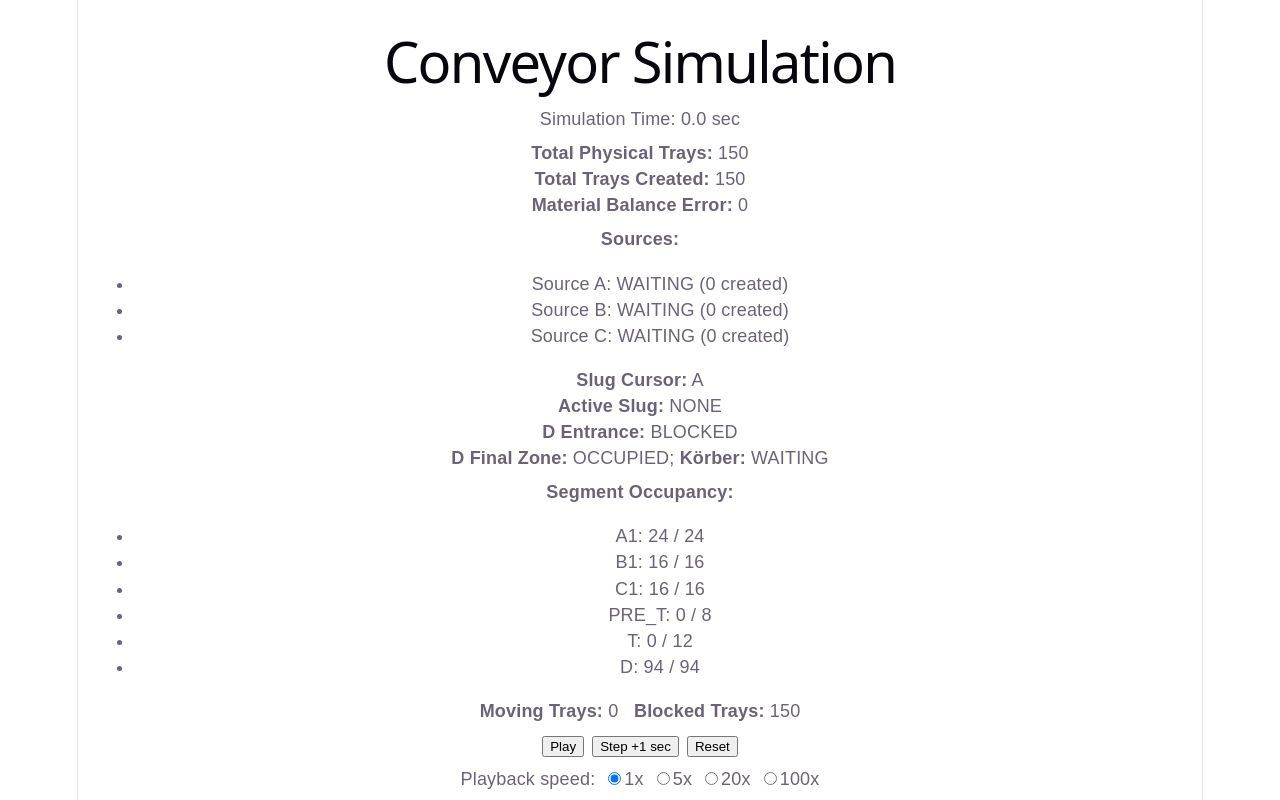
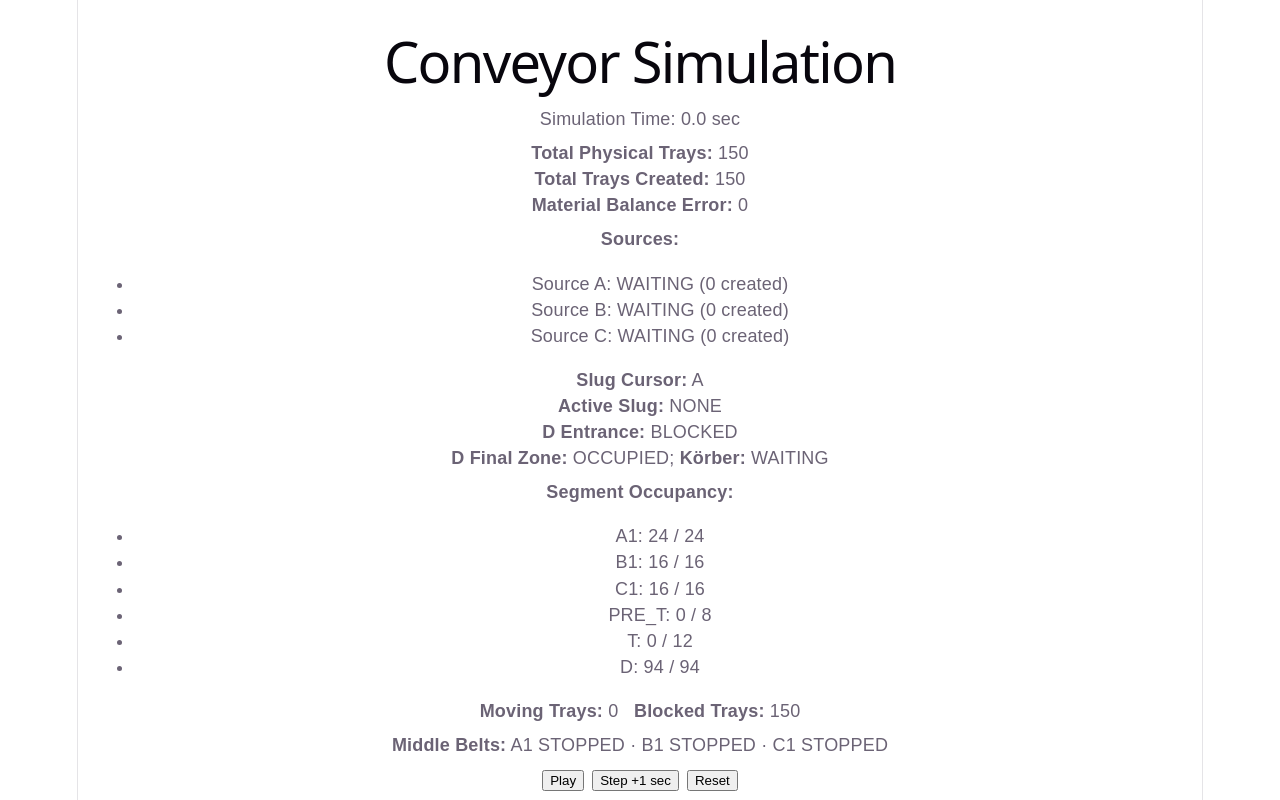
Before and after one commit to hank0820/ConveyorSimulation, a React (Vite) app: page / in a window 1280 px wide. Shown: the top 800 px of the page. Built offline with nearby package versions, Linux system fonts and the light colour scheme.

Commit message:
fix: interlock Milestone 7 hybrid belts with downstream MDR

```diff
--- a/src/components/SimulationControls.tsx
+++ b/src/components/SimulationControls.tsx
@@ -81,6 +81,11 @@ const SimulationControls: FC<Props> = ({
       </div>
 
       <div style={{ marginTop: 8 }}>
+        <strong>Middle Belts:</strong>{' '}
+        {state.beltDiagnostics.map((belt) => `${belt.pileId} ${belt.beltRunning ? 'RUNNING' : 'STOPPED'}`).join(' · ')}
+      </div>
+
+      <div style={{ marginTop: 8 }}>
         <button onClick={onPlayPause}>{playing ? 'Pause' : 'Play'}</button>
         <button onClick={onStep} style={{ marginLeft: 8 }}>Step +1 sec</button>
         <button onClick={onReset} style={{ marginLeft: 8 }}>Reset</button>
--- a/src/simulation/Milestone7Simulation.ts
+++ b/src/simulation/Milestone7Simulation.ts
@@ -1,6 +1,7 @@
 import HybridAccumulationPile from './HybridAccumulationPile'
 import type {
   ActiveSlugState,
+  BeltDiagnostic,
   ConveyorSegmentConfig,
   MergeState,
   Mission,
@@ -52,6 +53,7 @@ export default class Milestone7Simulation {
   private korberStarved = false
   private lastConsumedTrayId: number | null = null
   private cumulativeTransfers: Record<SourceId, number> = { A: 0, B: 0, C: 0 }
+  private beltDiagnostics = new Map<string, BeltDiagnostic>()
 
   constructor(segments: ConveyorSegmentConfig[]) {
     this.segments = segments
@@ -79,6 +81,7 @@ export default class Milestone7Simulation {
     this.korberStarved = false
     this.lastConsumedTrayId = null
     this.cumulativeTransfers = { A: 0, B: 0, C: 0 }
+    this.beltDiagnostics.clear()
 
     let nextId = 1
     for (const source of ['A', 'B', 'C'] as SourceId[]) {
@@ -176,7 +179,6 @@ export default class Milestone7Simulation {
 
   private processPiles(delta: number) {
     for (const [pileId, pile] of this.piles) {
-      let residualElapsedSec = 0
       const cfg = pile.config
       const up: (Tray | null)[] = Array(cfg.upstreamMdrCount).fill(null)
       const down: (Tray | null)[] = Array(cfg.downstreamMdrCount).fill(null)
@@ -192,18 +194,20 @@ export default class Milestone7Simulation {
         }
       }
       refresh()
+
+      // Complete MDR-to-MDR transfers first. The final upstream zone is handled
+      // later because entry onto a mechanically coupled belt is interlocked.
       for (const tray of this.trays) {
         if (tray.pilePlacement?.pileId !== pileId || !tray.pileRuntime?.transferRemainingSec) continue
+        const placement = tray.pilePlacement
+        const isBeltEntry = placement.component === 'MDR_UPSTREAM'
+          && placement.zoneIndex === cfg.upstreamMdrCount - 1
+        if (isBeltEntry) continue
         tray.pileRuntime.transferRemainingSec -= delta
         if (tray.pileRuntime.transferRemainingSec <= EPS) {
-          residualElapsedSec = Math.max(residualElapsedSec, -tray.pileRuntime.transferRemainingSec)
-          const placement = tray.pilePlacement
           if (placement.component === 'MDR_UPSTREAM') {
             const index = placement.zoneIndex ?? 0
             if (index + 1 < cfg.upstreamMdrCount) placement.zoneIndex = index + 1
-            else {
-              placement.component = 'BELT'; placement.zoneIndex = undefined; placement.beltPosFt = TRAY_LENGTH_FT / 2
-            }
           } else if (placement.component === 'MDR_DOWNSTREAM') {
             placement.zoneIndex = (placement.zoneIndex ?? 0) + 1
           }
@@ -213,30 +217,68 @@ export default class Milestone7Simulation {
       refresh()
       for (let index = cfg.downstreamMdrCount - 2; index >= 0; index--) {
         const source = down[index]
-        if (source && !down[index + 1] && !source.pileRuntime) source.pileRuntime = { transferring: true, transferRemainingSec: ZONE_TRANSFER_SEC - residualElapsedSec }
+        if (source && !down[index + 1] && !source.pileRuntime) source.pileRuntime = { transferring: true, transferRemainingSec: ZONE_TRANSFER_SEC }
       }
-      if (!down[0] && belt.length) {
-        const front = belt.sort((a, b) => (b.pilePlacement!.beltPosFt ?? 0) - (a.pilePlacement!.beltPosFt ?? 0))[0]
-        if ((front.pilePlacement!.beltPosFt ?? 0) >= cfg.beltLengthFt - TRAY_LENGTH_FT - EPS) {
-          front.pilePlacement = { pileId, component: 'MDR_DOWNSTREAM', zoneIndex: 0 }
-          belt.splice(belt.indexOf(front), 1)
+
+      // Zone zero is the physical belt discharge destination. Its current,
+      // rebuilt occupancy is the single authoritative interlock for this tick.
+      const beltExitAvailable = down[0] === null
+      const beltRunning = beltExitAvailable
+      const beltBlockedReason = beltRunning ? null : 'DOWNSTREAM_MDR_ENTRANCE_OCCUPIED' as const
+
+      belt.sort((a, b) => (a.pilePlacement!.beltPosFt ?? 0) - (b.pilePlacement!.beltPosFt ?? 0))
+      let leading = belt.at(-1)
+
+      // A tray already at the discharge transfers before the shared belt
+      // translation. Remaining belt trays still receive only this tick's delta.
+      if (beltRunning && leading && (leading.pilePlacement!.beltPosFt ?? 0) >= cfg.beltLengthFt - TRAY_LENGTH_FT - EPS) {
+        leading.pilePlacement = { pileId, component: 'MDR_DOWNSTREAM', zoneIndex: 0 }
+        belt.pop()
+        down[0] = leading
+        leading = belt.at(-1)
+      }
+
+      if (beltRunning && belt.length) {
+        const requestedDelta = SPEED_FT_PER_SEC * delta
+        const leadingPosition = leading!.pilePlacement!.beltPosFt ?? 0
+        const sharedDelta = Math.max(0, Math.min(requestedDelta, cfg.beltLengthFt - TRAY_LENGTH_FT - leadingPosition))
+        for (const tray of belt) {
+          tray.pilePlacement!.beltPosFt = (tray.pilePlacement!.beltPosFt ?? 0) + sharedDelta
+          tray.status = 'MOVING'
         }
+      } else {
+        for (const tray of belt) tray.status = 'BLOCKED'
       }
+
+      // Entry uses the same interlock decision and the post-transfer/post-motion
+      // belt positions. A stopped tick never consumes an entry transfer timer.
       const nearestBelt = belt.length ? Math.min(...belt.map((tray) => tray.pilePlacement!.beltPosFt ?? 0)) : Infinity
       const upLast = up[cfg.upstreamMdrCount - 1]
-      if (upLast && nearestBelt - TRAY_LENGTH_FT / 2 >= TRAY_LENGTH_FT - EPS && !upLast.pileRuntime) {
-        upLast.pileRuntime = { transferring: true, transferRemainingSec: ZONE_TRANSFER_SEC - residualElapsedSec }
+      const entranceHasSpace = nearestBelt - TRAY_LENGTH_FT / 2 >= TRAY_LENGTH_FT - EPS
+      if (beltRunning && upLast && entranceHasSpace) {
+        if (!upLast.pileRuntime) {
+          upLast.pileRuntime = { transferring: true, transferRemainingSec: ZONE_TRANSFER_SEC }
+        } else {
+          upLast.pileRuntime.transferRemainingSec = (upLast.pileRuntime.transferRemainingSec ?? ZONE_TRANSFER_SEC) - delta
+          if (upLast.pileRuntime.transferRemainingSec <= EPS) {
+            upLast.pilePlacement = { pileId, component: 'BELT', beltPosFt: TRAY_LENGTH_FT / 2 }
+            upLast.pileRuntime = undefined
+            belt.push(upLast)
+            up[cfg.upstreamMdrCount - 1] = null
+          }
+        }
       }
       for (let index = cfg.upstreamMdrCount - 2; index >= 0; index--) {
         const source = up[index]
-        if (source && !up[index + 1] && !source.pileRuntime) source.pileRuntime = { transferring: true, transferRemainingSec: ZONE_TRANSFER_SEC - residualElapsedSec }
+        if (source && !up[index + 1] && !source.pileRuntime) source.pileRuntime = { transferring: true, transferRemainingSec: ZONE_TRANSFER_SEC }
       }
-      belt.sort((a, b) => (a.pilePlacement!.beltPosFt ?? 0) - (b.pilePlacement!.beltPosFt ?? 0))
-      for (let index = belt.length - 1; index >= 0; index--) {
-        const tray = belt[index]
-        const ahead = index + 1 < belt.length ? belt[index + 1].pilePlacement!.beltPosFt! - TRAY_LENGTH_FT : cfg.beltLengthFt - TRAY_LENGTH_FT
-        tray.pilePlacement!.beltPosFt = Math.max(TRAY_LENGTH_FT / 2, Math.min(ahead, (tray.pilePlacement!.beltPosFt ?? 0) + SPEED_FT_PER_SEC * delta))
-      }
+
+      leading = belt.sort((a, b) => (a.pilePlacement!.beltPosFt ?? 0) - (b.pilePlacement!.beltPosFt ?? 0)).at(-1)
+      this.beltDiagnostics.set(pileId, {
+        pileId: pileId as BeltDiagnostic['pileId'], beltRunning, beltExitAvailable, beltBlockedReason,
+        beltTrayCount: belt.length, leadingBeltTrayId: leading?.id ?? null,
+        leadingBeltTrayPositionFt: leading?.pilePlacement?.beltPosFt ?? null,
+      })
     }
   }
 
@@ -369,6 +411,14 @@ export default class Milestone7Simulation {
     }
     const dFinal = Boolean(this.zonedOccupancy('D')[ZONE_COUNTS.D - 1])
     const segmentStats = this.segments.map((segment) => ({ id: segment.id, occupancy: this.trays.filter((tray) => tray.currentSegmentId === segment.id).length, capacity: segment.maxOccupancy, occupancyPct: segment.maxOccupancy ? this.trays.filter((tray) => tray.currentSegmentId === segment.id).length / segment.maxOccupancy * 100 : undefined }))
+    const beltDiagnostic = (pileId: BeltDiagnostic['pileId']): BeltDiagnostic => this.beltDiagnostics.get(pileId) ?? (() => {
+      const belt = this.trays.filter((tray) => tray.pilePlacement?.pileId === pileId && tray.pilePlacement.component === 'BELT')
+        .sort((a, b) => (a.pilePlacement!.beltPosFt ?? 0) - (b.pilePlacement!.beltPosFt ?? 0))
+      const exitAvailable = !this.trays.some((tray) => tray.pilePlacement?.pileId === pileId && tray.pilePlacement.component === 'MDR_DOWNSTREAM' && tray.pilePlacement.zoneIndex === 0)
+      const leading = belt.at(-1)
+      return { pileId, beltRunning: exitAvailable, beltExitAvailable: exitAvailable, beltBlockedReason: exitAvailable ? null : 'DOWNSTREAM_MDR_ENTRANCE_OCCUPIED', beltTrayCount: belt.length, leadingBeltTrayId: leading?.id ?? null, leadingBeltTrayPositionFt: leading?.pilePlacement?.beltPosFt ?? null }
+    })()
+    const beltDiagnostics = (['A1', 'B1', 'C1'] as const).map(beltDiagnostic)
     return {
       timeSec: this.timeSec,
       trays: this.trays.map((tray) => ({ ...tray, pilePlacement: tray.pilePlacement ? { ...tray.pilePlacement } : undefined, zonePlacement: tray.zonePlacement ? { ...tray.zonePlacement } : undefined, pileRuntime: tray.pileRuntime ? { ...tray.pileRuntime } : undefined })),
@@ -377,10 +427,11 @@ export default class Milestone7Simulation {
       missions: this.missions.map((mission) => ({ ...mission })), pendingA: pending('A'), pendingB: pending('B'), pendingC: pending('C'), retrievingA: retrieving('A'), retrievingB: retrieving('B'), retrievingC: retrieving('C'), readyA: ready('A'), readyB: ready('B'), readyC: ready('C'),
       additionalASRSDemand: Math.max(0, 150 - physical - pending('A') - pending('B') - pending('C')), globalTargetCount: 150, globalCurrentCount: physical, transportInventory: this.zonedOccupancy('PRE_T').filter(Boolean).length + this.zonedOccupancy('T').filter(Boolean).length, physicalPreKorberInventory: physical,
       purgeDemandA: 0, purgeDemandB: 0, purgeDemandC: 0, asrsNextAssign: this.asrsNextAssign, asrsAssignedA: this.asrsAssigned.A, asrsAssignedB: this.asrsAssigned.B, asrsAssignedC: this.asrsAssigned.C,
-      upstreamMdrA: pileCount('A', 'MDR_UPSTREAM'), beltCountA: pileCount('A', 'BELT'), downstreamMdrA: pileCount('A', 'MDR_DOWNSTREAM'), beltRunningA: true,
-      upstreamMdrB: pileCount('B', 'MDR_UPSTREAM'), beltCountB: pileCount('B', 'BELT'), downstreamMdrB: pileCount('B', 'MDR_DOWNSTREAM'), beltRunningB: true,
-      upstreamMdrC: pileCount('C', 'MDR_UPSTREAM'), beltCountC: pileCount('C', 'BELT'), downstreamMdrC: pileCount('C', 'MDR_DOWNSTREAM'), beltRunningC: true,
+      upstreamMdrA: pileCount('A', 'MDR_UPSTREAM'), beltCountA: pileCount('A', 'BELT'), downstreamMdrA: pileCount('A', 'MDR_DOWNSTREAM'), beltRunningA: beltDiagnostics[0].beltRunning,
+      upstreamMdrB: pileCount('B', 'MDR_UPSTREAM'), beltCountB: pileCount('B', 'BELT'), downstreamMdrB: pileCount('B', 'MDR_DOWNSTREAM'), beltRunningB: beltDiagnostics[1].beltRunning,
+      upstreamMdrC: pileCount('C', 'MDR_UPSTREAM'), beltCountC: pileCount('C', 'BELT'), downstreamMdrC: pileCount('C', 'MDR_DOWNSTREAM'), beltRunningC: beltDiagnostics[2].beltRunning,
       pileAuthorizedExitA: this.activeSlug?.source === 'A', pileAuthorizedExitB: this.activeSlug?.source === 'B', pileAuthorizedExitC: this.activeSlug?.source === 'C',
+      beltDiagnostics,
       segmentStats, movingCount: this.trays.filter((tray) => tray.status === 'MOVING').length, blockedCount: this.trays.filter((tray) => tray.status === 'BLOCKED').length,
       totalTraysCreated: this.totalTraysCreated, createdTrayCount: this.totalTraysCreated, physicalTrayCount: physical, consumedTrayCount: this.consumedCount, materialBalanceError: this.totalTraysCreated - physical - this.consumedCount,
       slugCursor: this.slugCursor, activeSlug: this.activeSlug ? { ...this.activeSlug, authorizedTrayIds: [...this.activeSlug.authorizedTrayIds] } : null, lastCompletedSlug: this.lastCompletedSlug ? { ...this.lastCompletedSlug, authorizedTrayIds: [...this.lastCompletedSlug.authorizedTrayIds] } : null,
--- a/src/simulation/SimulationEngine.ts
+++ b/src/simulation/SimulationEngine.ts
@@ -1056,6 +1056,7 @@ export class SimulationEngine {
       pileAuthorizedExitA,
       pileAuthorizedExitB,
       pileAuthorizedExitC,
+      beltDiagnostics: [],
       slugCursor: this.mergeState.nextPriority,
       activeSlug: null,
       lastCompletedSlug: null,
```
Also changed, not shown: src/simulation/types.ts (+11 -0 lines), 1 other file (tests, documents, lock files or other folders).
